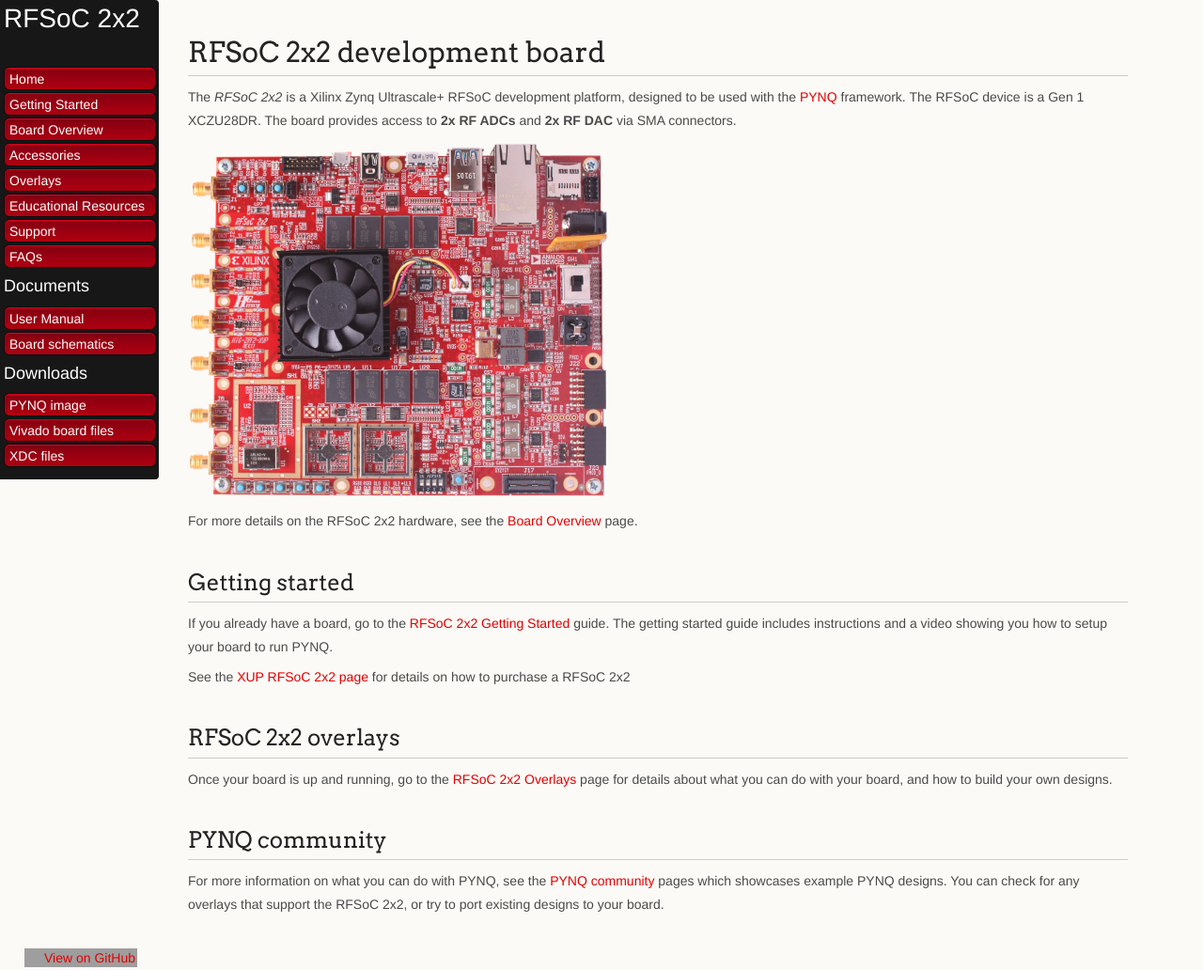
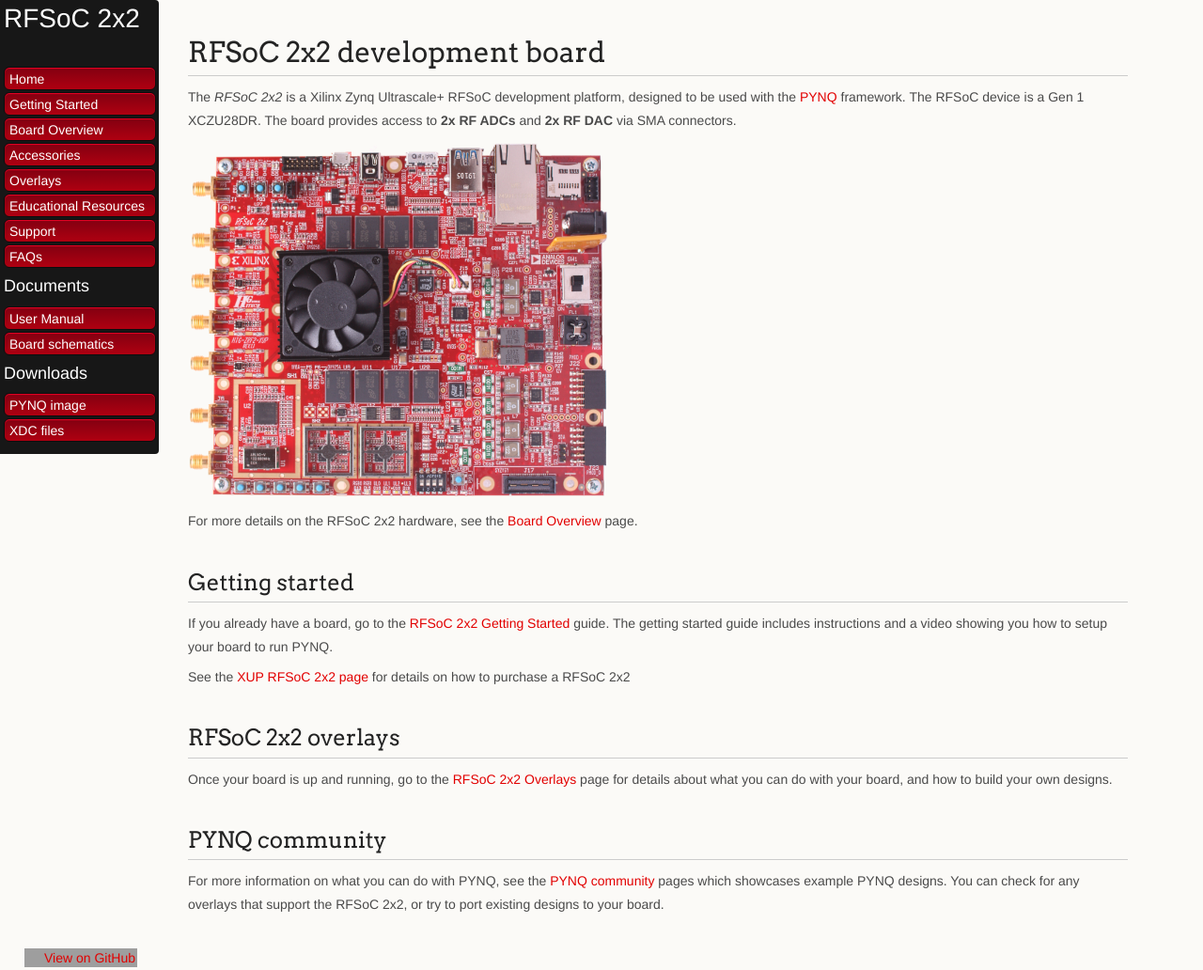
Before and after one commit to Xilinx/RFSoC2x2-PYNQ, a Jekyll site: the page built from docs/index.md, in a window 1280 px wide and 1032 px high. Shown: the whole window at 94% size. Built offline with Jekyll 4.4.1, drawn with Linux system fonts in a browser that asks for light colours; our own code applies the rules of GitHub Pages for plain Markdown files; grey boxes are pictures that could not be loaded.

Commit message:
Remove board file download, link XDC to base.xdc

```diff
--- a/docs/_data/downloads.yml
+++ b/docs/_data/downloads.yml
@@ -4,8 +4,6 @@
 - title: PYNQ image
   url: http://www.pynq.io/board.html
 
-- title: Vivado board files
-  url: http://www.pynq.io/board.html
 
 - title: XDC files
-  url: http://www.pynq.io/board.html
+  url: https://github.com/Xilinx/RFSoC2x2-PYNQ/blob/master/board/RFSoC2x2/base/vivado/constraints/base.xdc
```
